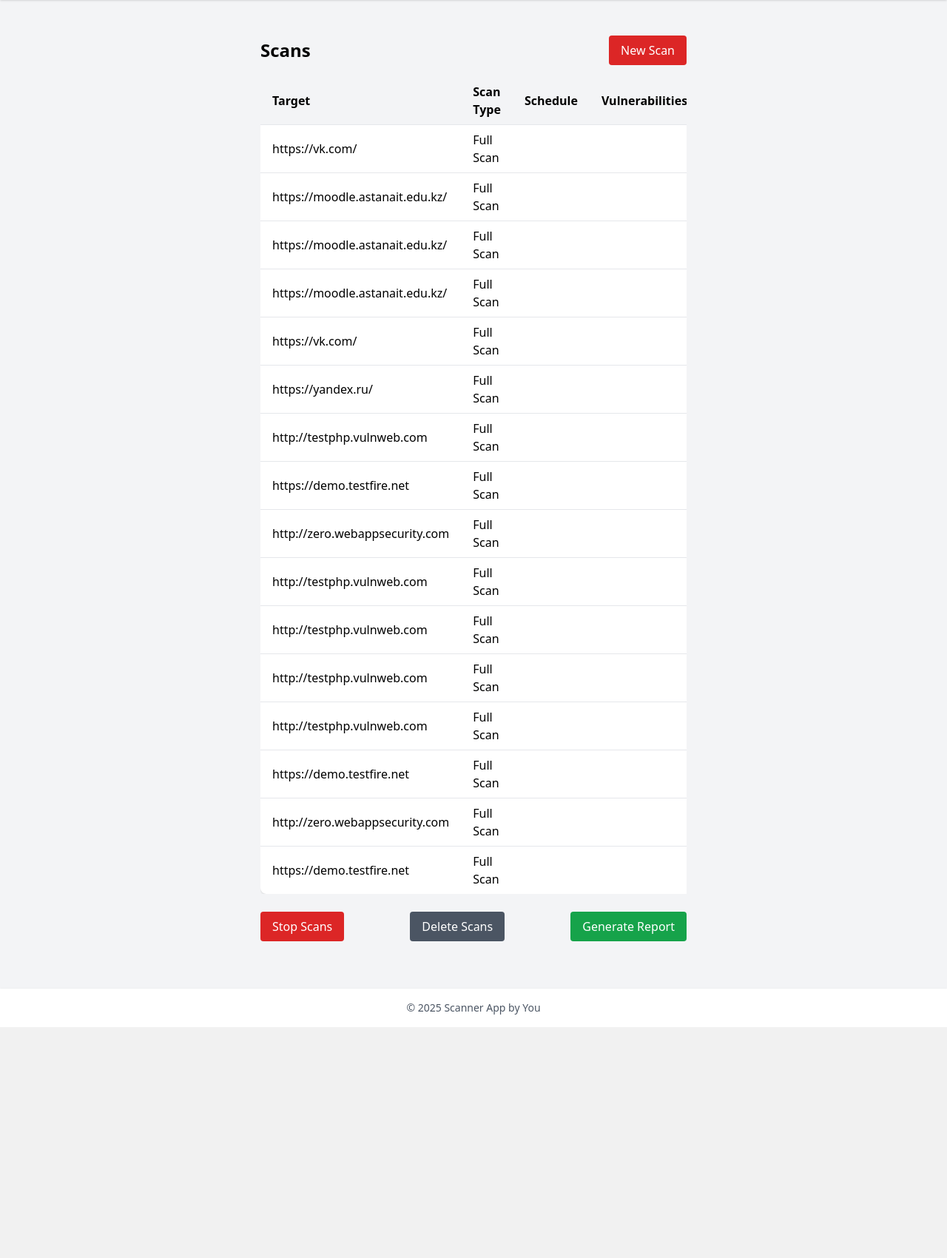
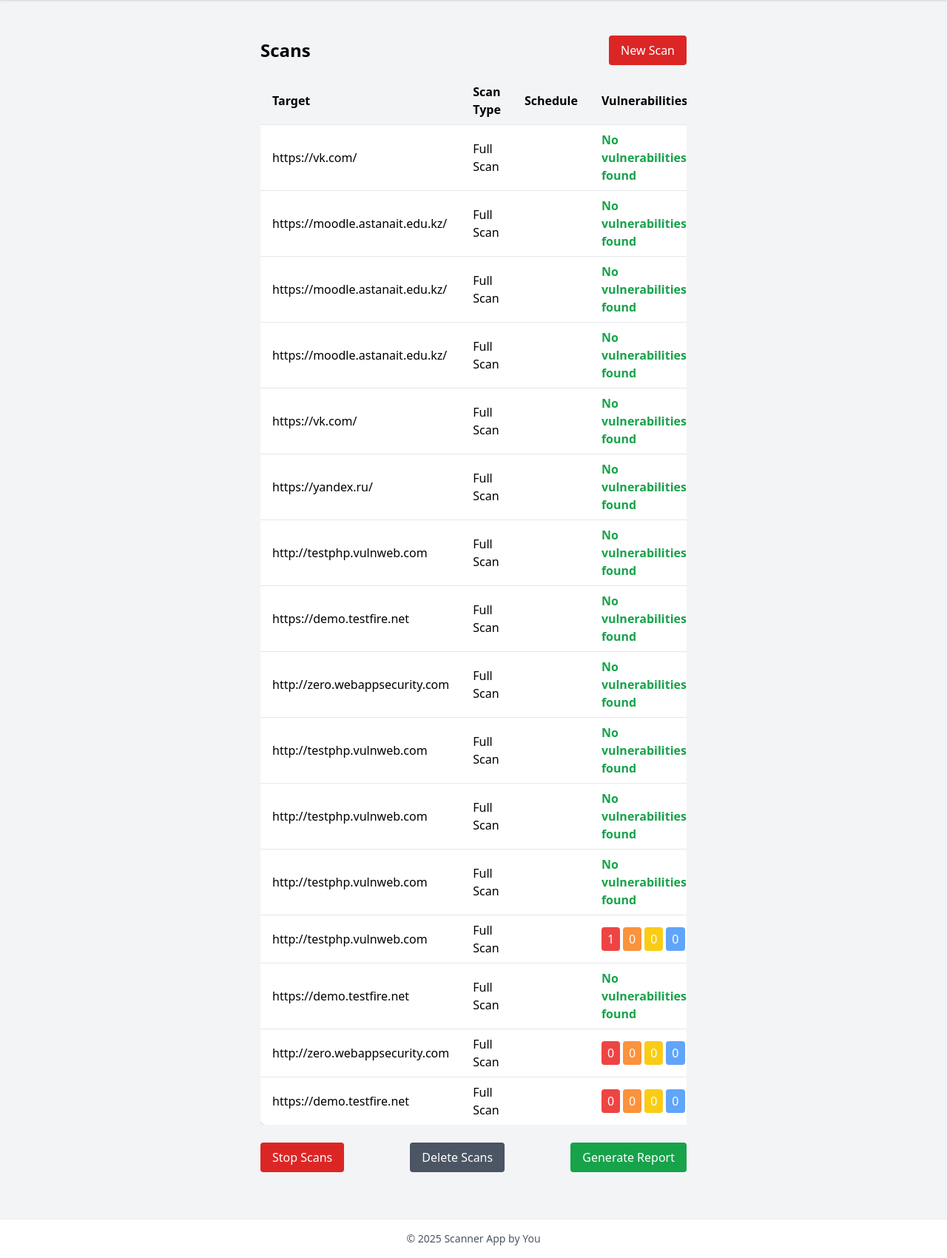
Before and after one commit to RakhaDioSalimov/diploma, a Django app: page / in a window 1280 px wide. Shown: the part 60-1760 px from the top of the page at 74% size. Before the commit the page ends 1448 px from the top, so only its background shows below. Run offline with Django 4.2, Linux system fonts and the light colour scheme; a user stored in the database is signed in; data comes from the database, SQL or seed files in the repository; both versions use the stored data as it was after the commit; some libraries are stand-ins or nearby versions.

Commit message:
UPDATE YOU

```diff
--- a/scanner_project/scans/models.py
+++ b/scanner_project/scans/models.py
@@ -15,7 +15,14 @@
     status = models.CharField(max_length=20, choices=STATUS_CHOICES, default='queued')
     created_at = models.DateTimeField(auto_now_add=True)
 
-    # Результаты
+    # Уязвимости
+    vuln_critical = models.IntegerField(default=0)
+    vuln_high = models.IntegerField(default=0)
+    vuln_medium = models.IntegerField(default=0)
+    vuln_low = models.IntegerField(default=0)
+    vuln_info = models.IntegerField(default=0)
+
+    # Дополнительные результаты
     open_ports = models.TextField(blank=True)
     sql_injection = models.BooleanField(null=True)
     xss = models.BooleanField(null=True)
@@ -25,4 +32,4 @@
     error_message = models.TextField(blank=True)
 
     def __str__(self):
-        return f"{self.target_url} ({self.status})"
+        return f"{self.target} ({self.status})"
--- a/scanner_project/scans/templates/scans/scan_list.html
+++ b/scanner_project/scans/templates/scans/scan_list.html
@@ -5,10 +5,20 @@
 {% block content %}
 <div class="container mx-auto p-6">
 
+  <!-- Flash messages -->
+  {% if messages %}
+    <div class="mb-4">
+      {% for message in messages %}
+        <div class="p-3 bg-green-100 text-green-800 rounded shadow">
+          {{ message }}
+        </div>
+      {% endfor %}
+    </div>
+  {% endif %}
+
   <!-- Header -->
   <div class="flex justify-between items-center mb-4">
     <h1 class="text-2xl font-bold">Scans</h1>
-      <!-- Button to open the modal -->
     <button class="bg-red-600 hover:bg-red-700 text-white px-4 py-2 rounded" onclick="openModal()">New Scan</button>
   </div>
 
@@ -29,6 +39,7 @@
   </div>
 
   <!-- Table Section -->
+  {% if scans %}
     <div class="overflow-x-auto mb-6">
       <table class="min-w-full bg-white shadow rounded-lg">
         <thead class="bg-gray-100">
@@ -47,13 +58,17 @@
               <td class="px-4 py-2">{{ scan.scan_type }}</td>
               <td class="px-4 py-2">{{ scan.schedule }}</td>
               <td class="px-4 py-2">
+                {% if scan.status == "Completed" and scan.vuln_critical == 0 and scan.vuln_high == 0 and scan.vuln_medium == 0 and scan.vuln_low == 0 and scan.vuln_info == 0 %}
+                  <span class="text-green-600 font-semibold">No vulnerabilities found</span>
+                {% else %}
                   <div class="flex gap-1">
-                  <span class="badge bg-red-500">{{ scan.vulnerabilities.critical }}</span>
-                  <span class="badge bg-orange-400">{{ scan.vulnerabilities.high }}</span>
-                  <span class="badge bg-yellow-400">{{ scan.vulnerabilities.medium }}</span>
-                  <span class="badge bg-blue-400">{{ scan.vulnerabilities.low }}</span>
-                  <span class="badge bg-green-500">{{ scan.vulnerabilities.info }}</span>
+                    <span class="badge bg-red-500 text-white px-2 py-1 rounded">{{ scan.vuln_critical }}</span>
+                    <span class="badge bg-orange-400 text-white px-2 py-1 rounded">{{ scan.vuln_high }}</span>
+                    <span class="badge bg-yellow-400 text-white px-2 py-1 rounded">{{ scan.vuln_medium }}</span>
+                    <span class="badge bg-blue-400 text-white px-2 py-1 rounded">{{ scan.vuln_low }}</span>
+                    <span class="badge bg-green-500 text-white px-2 py-1 rounded">{{ scan.vuln_info }}</span>
                   </div>
+                {% endif %}
               </td>
               <td class="px-4 py-2">{{ scan.status }}</td>
             </tr>
@@ -61,6 +76,9 @@
         </tbody>
       </table>
     </div>
+  {% else %}
+    <p class="text-gray-600 text-center mt-10">No scans have been performed yet.</p>
+  {% endif %}
 
   <!-- Action Buttons Section -->
   <div class="flex justify-between mb-4">
--- a/scanner_project/scans/views.py
+++ b/scanner_project/scans/views.py
@@ -1,5 +1,5 @@
 import threading
-
+from django.contrib import messages
 from django.contrib.auth.forms import UserCreationForm
 from django.contrib.auth import login, logout
 from django.shortcuts import render, redirect
@@ -21,27 +21,34 @@
     return render(request, 'scans/scan_list.html', context)
 
 @login_required
+
 def start_scan(request):
     if request.method == 'POST':
         target = request.POST.get('target')
         scan = Scan.objects.create(target=target, scan_type="Full Scan", status="Queued")
 
         def background_task():
+            print(f"[Scanner] Starting background scan for: {target}")
             scan.status = "In Progress"
             scan.save()
             try:
                 result = run_full_scan(target)
+                print(f"[Scanner] Result from run_full_scan: {result}")
+
                 scan.vuln_critical = result.get("critical", 0)
                 scan.vuln_high = result.get("high", 0)
                 scan.vuln_medium = result.get("medium", 0)
                 scan.vuln_low = result.get("low", 0)
                 scan.vuln_info = result.get("info", 0)
                 scan.status = "Completed"
+                print(f"[Scanner] Scan for {target} completed. Saving to DB.")
             except Exception as e:
+                print(f"[Scanner ERROR] Exception during scan: {e}")
                 scan.status = "Failed"
             scan.save()
 
         threading.Thread(target=background_task).start()
+        print(f"[Scanner] Scan thread started for: {target}")
         return redirect('scan_list')
 
 def register_view(request):
```
Also changed, not shown: scanner_project/scans/scanner.py (+16 -0 lines), scanner_project/db.sqlite3. Lines whose indentation alone changed are shown as unchanged.
